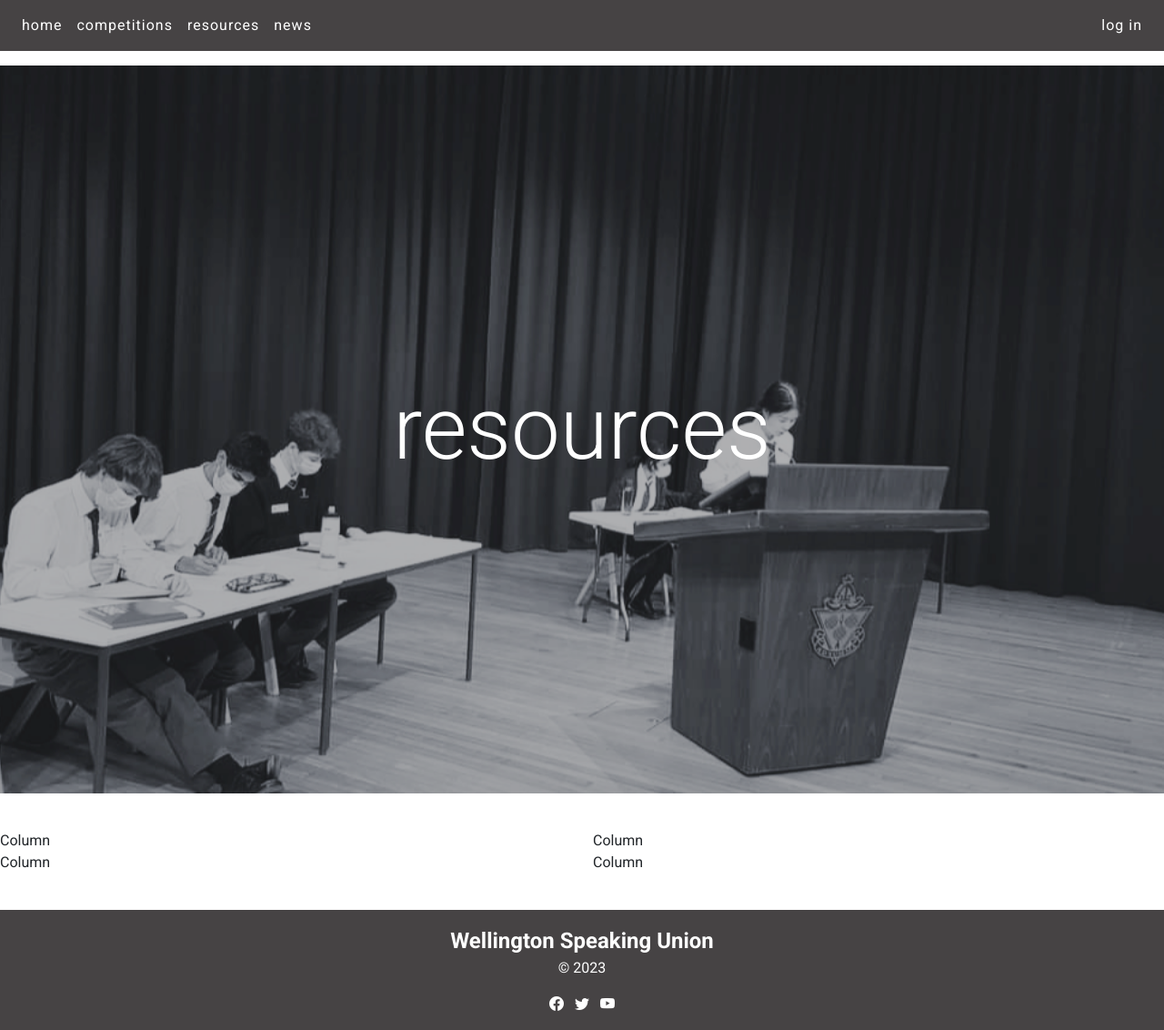
After one commit to chloejxsim/wsu-site, a Flask app: template templates/resources.html in a window 1280 px wide. The commit adds this page. Shown: the whole page at 91% size. Run offline with Flask 2, Linux system fonts and the light colour scheme; the template is opened without the code that fills it, so the values that code supplies are empty.

Commit message:
added resource and news pages and also made a parallax identity

```diff
--- a/server.py
+++ b/server.py
@@ -12,11 +12,11 @@ def competitions():
 
 @app . route ('/resources')
 def resources():
-    return "<h1>resources</h1>"
+    return render_template("resources.html")
 
 @app . route ('/news')
 def news():
-    return "<h1>news</h1>"
+    return render_template("news.html")
 
 if __name__ == "__main__":
     app.run(debug=True)
--- a/static/styles.css
+++ b/static/styles.css
@@ -78,15 +78,26 @@ a.btn, a.btn-circle {
 }
 
 .parallax-container {
-    background-image: url("images/marsdenandwc - Edited.png");
     background-attachment: fixed;
-    background-position: center;
+    background-position: top;
     background-size: cover;
     min-height: 100vh;
     display: flex;
     flex-direction: column;
     align-items: center;
     justify-content: center;
+}
+
+#parallax1 {
+    background-image: url("images/MarsdenAndWC - Edited.png");
+}
+
+#parallax2 {
+    background-image: url("images/chloespeaking - Edited.png");
+}
+
+#parallax3 {
+    background-image: url("images/WC+KCPremA - Edited.png");
 }
 
 /* --- Body --- */
@@ -151,10 +162,10 @@ p {
     max-width:45%;
 }
 
-.competition-header {
+.page-header {
     font-size: 6em;
     text-align:center;
-    font-weight:600;
+    font-weight:300;
     margin:auto;
     color: var(--brand-white);
     padding: 0.5em;
--- a/templates/competitions.html
+++ b/templates/competitions.html
@@ -6,8 +6,8 @@ Competitions
 
 {% block content %}
 
-<section class="parallax-container">
-    <h1 class="competition-header">competitions</h1>
+<section class="parallax-container" id="parallax1">
+    <h1 class="page-header">competitions</h1>
 </section>
 
 <div class="container-m container-fluid">
@@ -96,4 +96,5 @@ Competitions
 
   </div>
 </div>
+
 {% endblock %}
--- /dev/null
+++ b/templates/resources.html
@@ -0,0 +1,26 @@
+{% extends "layout.html" %}
+
+{% block title %}
+Resources
+{% endblock %}
+
+{% block content %}
+
+<section class="parallax-container" id="parallax2">
+    <h1 class="page-header">resources</h1>
+</section>
+
+  <div class="container-m container-fluid">
+  <div class="row align-items-center">
+    <div class="col">Column</div>
+    <div class="col">Column</div>
+    <div class="w-100"></div>
+    <div class="col">Column</div>
+    <div class="col">Column</div>
+  </div>
+</div>
+
+  </div>
+</div>
+
+{% endblock %}
```
Also changed, not shown: templates/news.html (added, +13 -0 lines), static/images/WC+KCPremA - Edited.png (added), static/images/WC+KCPremA.png (deleted), static/images/chloespeaking - Edited.png (added), static/images/chloespeaking.jpg (deleted), static/images/marsdenandwc.JPG (deleted), 1 other file.
